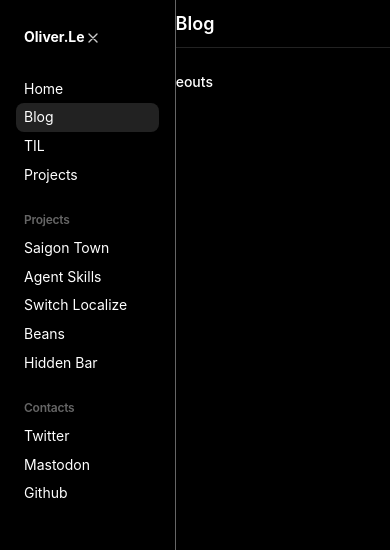
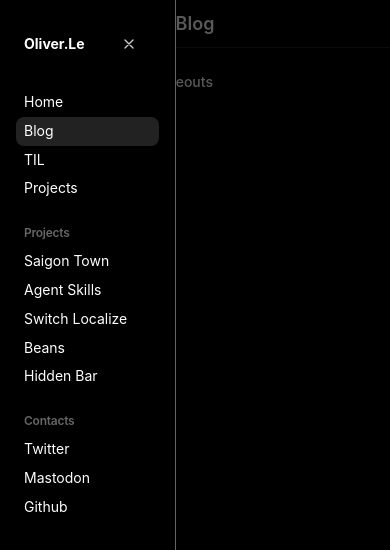
Before and after one commit to phucledien/my-blog, a Next.js app: page /blog in a window 390 px wide. Both pictures are taken after a click on the button "Open menu". Shown: the top 550 px of the page. Built offline with nearby package versions, Linux system fonts and the light colour scheme.

Commit message:
Improve mobile drawer accessibility and backdrop coverage

```diff
--- a/components/layout.tsx
+++ b/components/layout.tsx
@@ -1,5 +1,5 @@
 import utilStyles from "../styles/utils.module.css";
-import Sidebar, { SidebarSection } from "./sidebar";
+import Sidebar, { SidebarBackdrop, SidebarSection } from "./sidebar";
 import ActiveLink from "./activelink";
 import { projects } from "../data/projects";
 
@@ -41,7 +41,10 @@ export default function Layout({
         </SidebarSection>
       </Sidebar>
       <div className={utilStyles.default}>
-        <main className={home ? utilStyles.index : undefined}>{children}</main>
+        <SidebarBackdrop />
+        <main data-sidebar-content className={home ? utilStyles.index : undefined}>
+          {children}
+        </main>
       </div>
     </>
   );
--- a/components/navbar.module.css
+++ b/components/navbar.module.css
@@ -43,3 +43,18 @@
     width: 24px;
     height: 24px;
 }
+
+.leadingButton {
+    display: flex;
+    align-items: center;
+    justify-content: center;
+    width: 44px;
+    height: 44px;
+    padding: 0;
+    border-radius: 8px;
+}
+
+.leadingButton:focus-visible {
+    outline: 2px solid var(--accent);
+    outline-offset: 0;
+}
--- a/components/navbar.tsx
+++ b/components/navbar.tsx
@@ -8,9 +8,11 @@ export default function Navbar({
   title,
   isShowTitle,
   leadingItem,
+  isMenuOpen,
 }: {
   title: string;
   isShowTitle?: boolean;
+  isMenuOpen?: boolean;
   leadingItem?: {
     icon: React.ReactNode;
     label: string;
@@ -22,9 +24,11 @@ export default function Navbar({
       <div className={navbarStyles.left}>
         {leadingItem && (
           <button
-            className={utilStyles.button}
+            className={`${utilStyles.button} ${navbarStyles.leadingButton}`}
             onClick={leadingItem.onClick}
             aria-label={leadingItem.label}
+            aria-expanded={isMenuOpen}
+            aria-controls={isMenuOpen !== undefined ? "site-menu" : undefined}
           >
             {leadingItem.icon}
           </button>
@@ -85,11 +89,12 @@ export function MenuNavbar({
   title: string;
   isShowTitle?: boolean;
 }) {
-  const { setIsShow } = useSidebar();
+  const { isShow, setIsShow } = useSidebar();
   return (
     <Navbar
       title={title}
       isShowTitle={isShowTitle}
+      isMenuOpen={isShow}
       leadingItem={{
         icon: menuIcon,
         label: "Open menu",
--- a/components/sidebar.module.css
+++ b/components/sidebar.module.css
@@ -1,3 +1,7 @@
+.sidebar, .backdrop {
+    --drawer-width: calc(176px + env(safe-area-inset-left, 0px));
+}
+
 .sidebar {
     display: block;
     position: fixed;
@@ -6,7 +10,7 @@
     left: 0;
     height: 100vh;
     height: 100dvh;
-    width: 176px;
+    width: var(--drawer-width);
     border-right: 1px solid #666;
     background-color: var(--background);
     flex-shrink: 0;
@@ -14,10 +18,34 @@
     overscroll-behavior-y: contain;
     padding-top: env(safe-area-inset-top);
     padding-bottom: env(safe-area-inset-bottom);
+    padding-left: env(safe-area-inset-left);
     z-index: 10;
 }
 
+.backdrop {
+    display: none;
+}
+
 @media screen and (max-width: 1024px) {
+    /* Paint in the document, including behind Safari's floating toolbar.
+       Fixed elements stop above that toolbar, even with viewport-height units. */
+    .backdrop {
+        display: block;
+        position: absolute;
+        inset: 0;
+        min-height: 100vh;
+        min-height: 100lvh;
+        min-width: 100vw;
+        border: 0;
+        padding: 0;
+        margin: 0;
+        background: linear-gradient(to right,
+            var(--background) 0 var(--drawer-width),
+            rgba(0, 0, 0, .65) var(--drawer-width) 100%);
+        cursor: pointer;
+        touch-action: none;
+        z-index: 6;
+    }
     .sidebar {
         display: none;
         position: fixed;
@@ -31,10 +59,30 @@
 }
 
 .header {
+    display: flex;
+    align-items: center;
+    justify-content: space-between;
+    gap: 8px;
     margin: 16px;
     padding: 6px 8px;
     font-weight: 700;
     font-size: 14px;
+}
+
+.closeButton {
+    display: inline-flex;
+    align-items: center;
+    justify-content: center;
+    flex-shrink: 0;
+    width: 44px;
+    height: 44px;
+    padding: 0;
+    border-radius: 8px;
+}
+
+.closeButton:focus-visible {
+    outline: 2px solid var(--accent);
+    outline-offset: 2px;
 }
 
 .section {
@@ -52,5 +100,5 @@
 .xIcon {
     width: 16px;
     height: 16px;
-    vertical-align: middle;
+    display: block;
   }
--- a/components/sidebar.tsx
+++ b/components/sidebar.tsx
@@ -1,4 +1,4 @@
-import { useContext } from "react";
+import { useContext, useEffect, useRef, useState } from "react";
 import sidebarStyles from "./sidebar.module.css";
 import utilStyles from "../styles/utils.module.css";
 import SidebarContext from "../context/SidebarContext";
@@ -6,16 +6,135 @@ import { SITE_NAME } from "../lib/site";
 
 export default function Sidebar({ children }: { children: React.ReactNode }) {
   const { isShow, setIsShow } = useContext(SidebarContext);
+  const [isMobile, setIsMobile] = useState(false);
+  const sidebarRef = useRef<HTMLDivElement>(null);
+  const closeRef = useRef<HTMLButtonElement>(null);
+  const isModalOpen = isMobile && isShow;
+
+  useEffect(() => {
+    const media = window.matchMedia("(max-width: 1024px)");
+    const update = () => {
+      setIsMobile(media.matches);
+      if (!media.matches) setIsShow(false);
+    };
+    update();
+    media.addEventListener("change", update);
+    return () => media.removeEventListener("change", update);
+  }, [setIsShow]);
+
+  useEffect(() => {
+    if (!isModalOpen) return;
+
+    const sidebar = sidebarRef.current!;
+    // Safari does not always focus a button after a touch, so retain the opener explicitly.
+    const opener =
+      document.querySelector<HTMLElement>(
+        'button[aria-controls="site-menu"][aria-expanded="true"]',
+      ) ?? (document.activeElement as HTMLElement | null);
+    const content = document.querySelector<HTMLElement>("[data-sidebar-content]");
+    const previousInert = content?.inert ?? false;
+    const previousClip = content?.style.getPropertyValue("clip-path") ?? "";
+    const previousClipPriority = content?.style.getPropertyPriority("clip-path") ?? "";
+    const scrollX = window.scrollX;
+    const scrollY = window.scrollY;
+    const body = document.body;
+    const properties = [
+      "position", "top", "left", "right", "width", "overflow", "padding-right",
+      "background-image",
+    ];
+    const previousStyles = properties.map((property) => ({
+      property,
+      value: body.style.getPropertyValue(property),
+      priority: body.style.getPropertyPriority(property),
+    }));
+    const scrollbarWidth = window.innerWidth - document.documentElement.clientWidth;
+
+    // A fixed body stops iOS background scrolling while preserving the page's position.
+    body.style.position = "fixed";
+    body.style.top = `-${scrollY}px`;
+    body.style.left = `-${scrollX}px`;
+    body.style.right = "0";
+    body.style.width = "100%";
+    body.style.overflow = "hidden";
+    // Safari paints page content behind its floating controls, beyond fixed overlays.
+    // Leave a solid root canvas there and clip the inactive page to the visible viewport.
+    body.style.backgroundImage = "none";
+    if (scrollbarWidth > 0) body.style.paddingRight = `${scrollbarWidth}px`;
+    if (content) {
+      content.inert = true;
+      content.style.clipPath = `inset(${scrollY}px 0 max(0px, calc(100% - ${scrollY}px - 100dvh)) 0)`;
+    }
+    closeRef.current?.focus({ preventScroll: true });
+
+    const onKeyDown = (event: KeyboardEvent) => {
+      if (event.key === "Escape") {
+        event.preventDefault();
+        setIsShow(false);
+      } else if (event.key === "Tab") {
+        const controls = Array.from(sidebar.querySelectorAll<HTMLElement>(
+          'a[href], button:not([disabled]), [tabindex]:not([tabindex="-1"])',
+        )).filter((element) => element.getClientRects().length > 0);
+        const first = controls[0];
+        const last = controls[controls.length - 1];
+        if (!sidebar.contains(document.activeElement)) {
+          event.preventDefault();
+          (event.shiftKey ? last : first)?.focus();
+        } else if (event.shiftKey && document.activeElement === first) {
+          event.preventDefault();
+          last?.focus();
+        } else if (!event.shiftKey && document.activeElement === last) {
+          event.preventDefault();
+          first?.focus();
+        }
+      }
+    };
+    const onFocusIn = (event: FocusEvent) => {
+      if (!sidebar.contains(event.target as Node)) {
+        closeRef.current?.focus({ preventScroll: true });
+      }
+    };
+    document.addEventListener("keydown", onKeyDown);
+    document.addEventListener("focusin", onFocusIn);
+
+    return () => {
+      document.removeEventListener("keydown", onKeyDown);
+      document.removeEventListener("focusin", onFocusIn);
+      if (content) {
+        content.inert = previousInert;
+        if (previousClip) content.style.setProperty("clip-path", previousClip, previousClipPriority);
+        else content.style.removeProperty("clip-path");
+      }
+      previousStyles.forEach(({ property, value, priority }) => {
+        if (value) body.style.setProperty(property, value, priority);
+        else body.style.removeProperty(property);
+      });
+      window.scrollTo(scrollX, scrollY);
+      if (opener?.isConnected && opener.getClientRects().length > 0) {
+        opener.focus({ preventScroll: true });
+      }
+    };
+  }, [isModalOpen, setIsShow]);
 
   return (
+    <div
+      id="site-menu"
+      ref={sidebarRef}
+      role={isModalOpen ? "dialog" : undefined}
+      aria-modal={isModalOpen || undefined}
+      aria-label={isModalOpen ? "Site menu" : undefined}
+      className={`${sidebarStyles.sidebar} ${isShow ? sidebarStyles.show : ""}`}
+    >
       <nav
         aria-label="Main navigation"
-      className={`${sidebarStyles.sidebar} ${isShow ? sidebarStyles.show : ""}`}
+        onClick={(event) => {
+          if ((event.target as Element).closest("a[href]")) setIsShow(false);
+        }}
       >
         <header className={sidebarStyles.header}>
-        {SITE_NAME}
+          <span>{SITE_NAME}</span>
           <button
-          className={`${utilStyles.button} ${utilStyles.onlyMobile}`}
+            ref={closeRef}
+            className={`${utilStyles.button} ${utilStyles.onlyMobile} ${sidebarStyles.closeButton}`}
             onClick={() => setIsShow(false)}
             aria-label="Close menu"
           >
@@ -37,7 +156,20 @@ export default function Sidebar({ children }: { children: React.ReactNode }) {
         </header>
         {children}
       </nav>
+    </div>
   );
+}
+
+export function SidebarBackdrop() {
+  const { isShow, setIsShow } = useContext(SidebarContext);
+  return isShow ? (
+    <button
+      className={sidebarStyles.backdrop}
+      aria-label="Dismiss menu"
+      tabIndex={-1}
+      onClick={() => setIsShow(false)}
+    />
+  ) : null;
 }
 
 export function SidebarSection({
```
Lines whose indentation alone changed are shown as unchanged.
